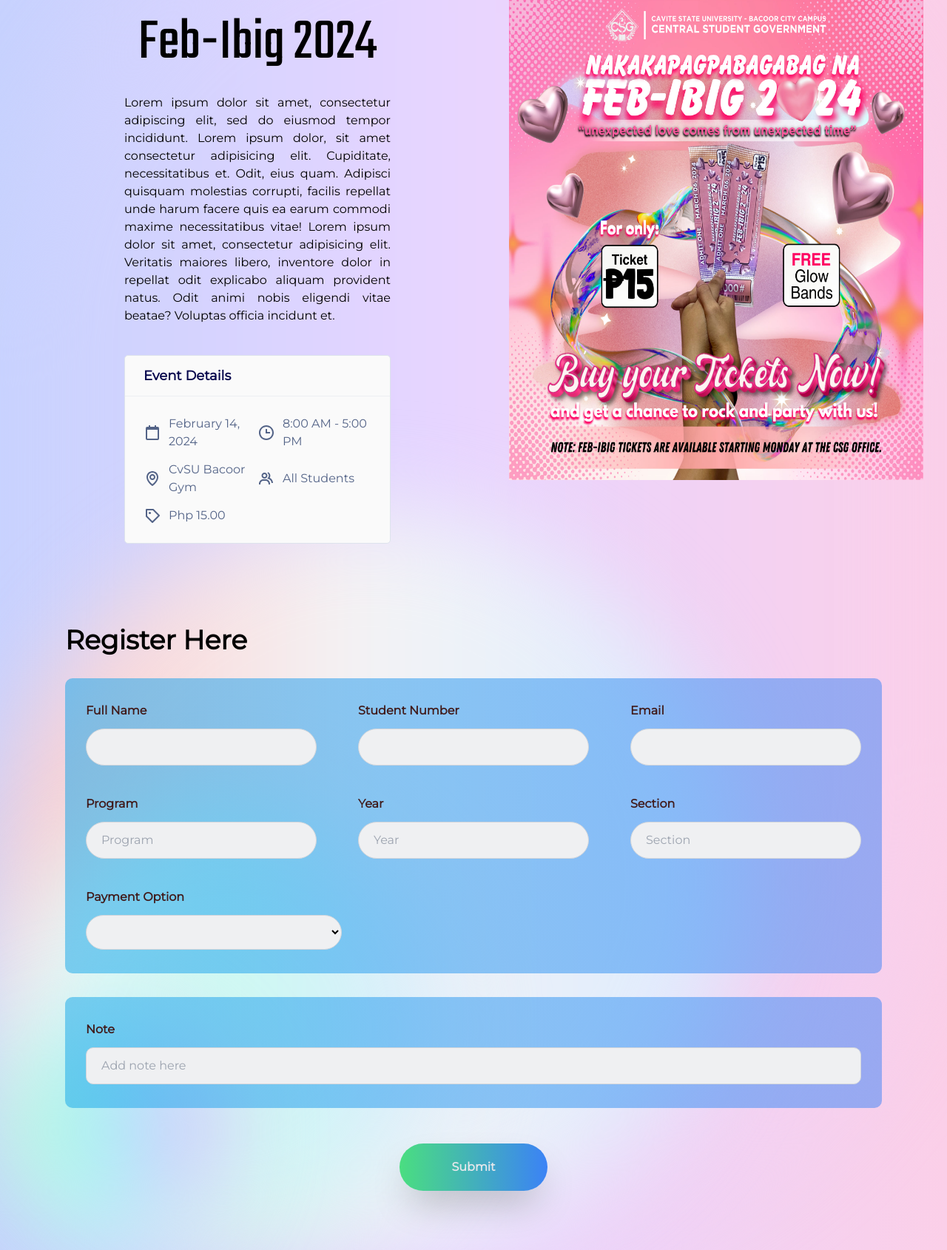
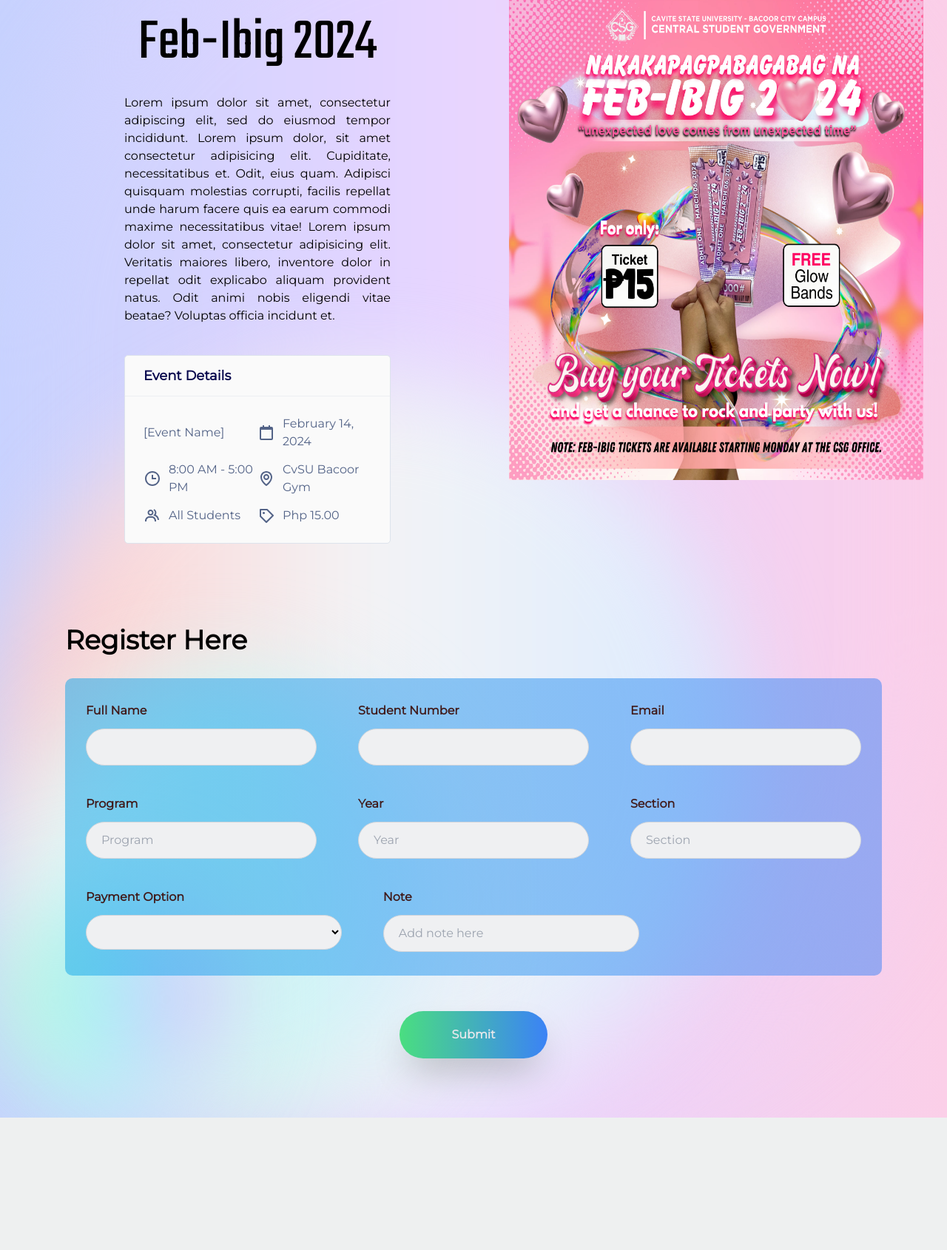
Before and after one commit to Cha17/AratsG, a PHP site: page /regfeb.php in a window 1280 px wide. Shown: the part 170-1860 px from the top of the page at 74% size. After the commit the page ends 1681 px from the top, so only its background shows below. Run offline with PHP 8.4, Linux system fonts and the light colour scheme; some libraries are stand-ins or nearby versions.

Commit message:
Update regfeb.php

```diff
--- a/regfeb.php
+++ b/regfeb.php
@@ -91,7 +91,9 @@ if (isset($_POST["submit"])) {
           <div class="formbold-event-details">
             <h5>Event Details</h5>
             <ul>
-
+              <li>
+                [Event Name]
+              </li>
               <li>
                 <img src="images/bx-calendar-alt.svg" alt="">
                 February 14, 2024
@@ -235,6 +237,14 @@ if (isset($_POST["submit"])) {
                     </div>
                   </div>
                   <!-- End of Payment Option -->
+
+                  <!-- Note -->
+                  <div class="flex flex-col items-stretch w-[33%] max-md:w-full max-md:ml-0">
+                    <div class="items-stretch flex grow flex-col max-md:mt-10">
+                      <label for="note" class="text-[#401b1b] text-base font-bold leading-6 whitespace-nowrap">Note</label>
+                      <input type="text" name="note" id="note" class="bg-[#eff0f2] mt-3 py-3 px-5 w-full border border-gray-300 p-3 focus:outline-none focus:ring-[#ab644d] focus:ring-1 rounded-[50px] max-md:pl-1" placeholder="Add note here" />
+                    </div>
+                  </div>
                 </div>
               </div>
               <!-- End of Third Row Info -->
@@ -245,18 +255,7 @@ if (isset($_POST["submit"])) {
           </div>
         </section>
         <!-- End of Registration Form -->
-        <!-- Note -->
-        <section>
-          <div class="flex flex-col items-stretch px-10">
-            <div class="bg-gradient-to-r from-sky-500/50 to-blue-500/50 justify-center items-stretch flex w-full flex-col -mr-5 mt-8 px-7 py-8 rounded-[10px] max-md:max-w-full max-md:mt-10 max-md:px-5">
-              <div class="items-stretch flex grow flex-col max-md:mt-10">
-                <label for="note" class="text-[#401b1b] text-base font-bold leading-6 whitespace-nowrap">Note</label>
 
-              </div>
-              <input type="text" name="note" id="note" class="bg-[#eff0f2] align-text-top mt-3 py-3 px-5 w-full border border-gray-300 p-3 focus:outline-none focus:ring-[#ab644d] focus:ring-1 rounded-[10px] max-md:pl-1" placeholder="Add note here" />
-            </div>
-          </div>
-        </section>
 
         <!-- Submit Button -->
         <section class="mb-20">
```
